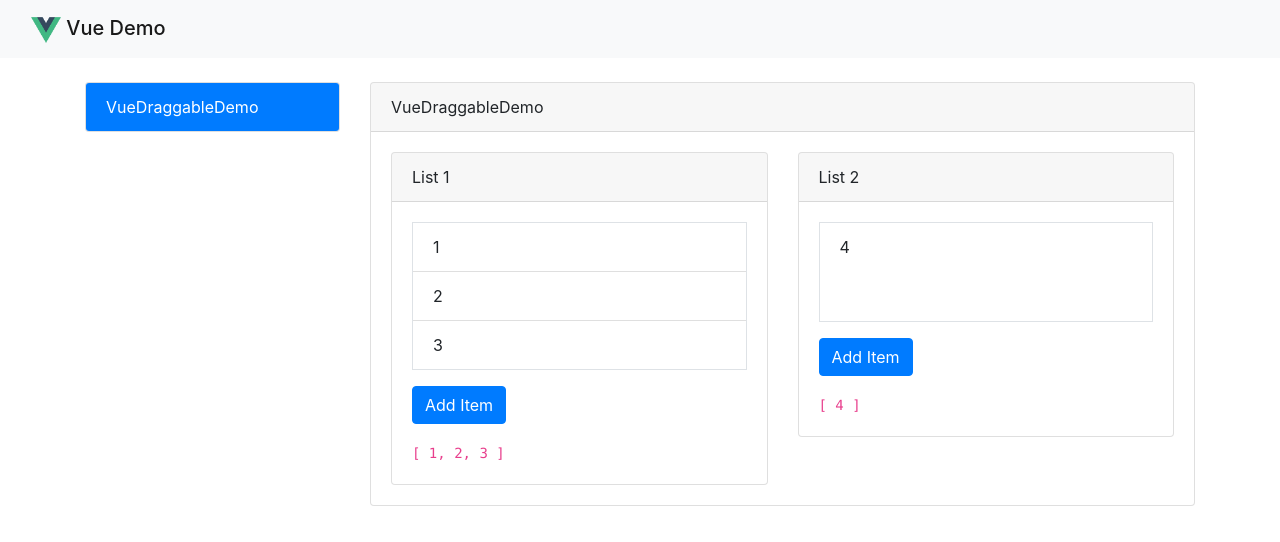
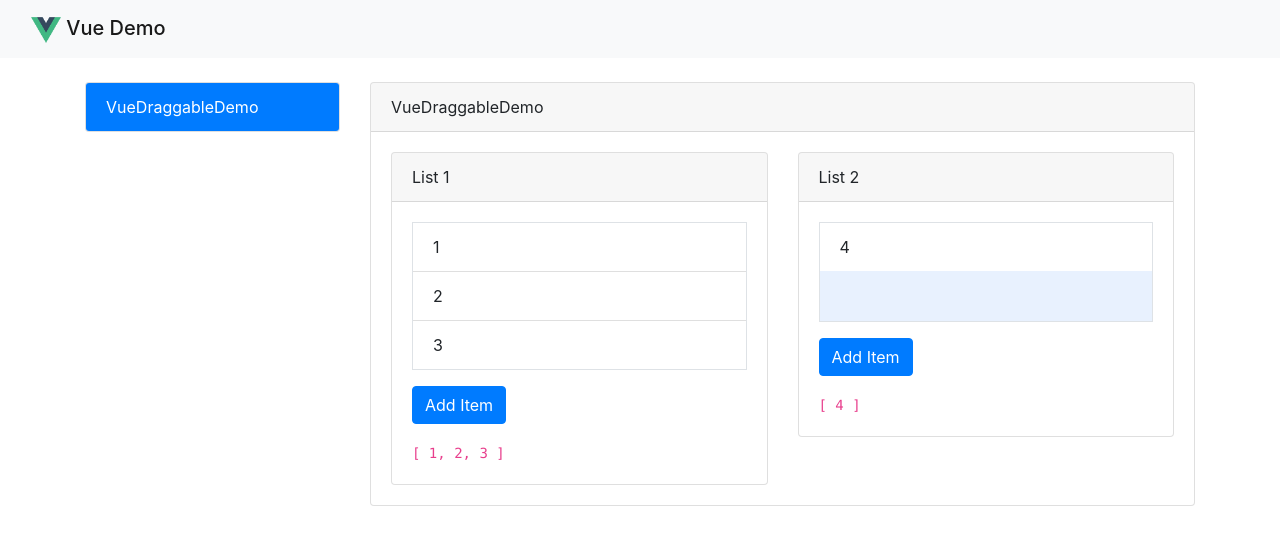
Before and after one commit to duydb/vue-demo, a Vue app: page / in a window 1280 px wide. Shown: the top 542 px of the page. Built offline with nearby package versions, Linux system fonts and the light colour scheme.

Commit message:
update UI

```diff
--- a/src/components/VueDraggable/VueDraggable.vue
+++ b/src/components/VueDraggable/VueDraggable.vue
@@ -92,6 +92,12 @@
     background-color: #efefef;
   }
   .list-container {
+    user-select: none;
     min-height: 100px;
+    background: rgba(77, 144, 247, 0.13);
+  }
+  .list-container .list-group-item {
+    user-select: none;
+    /* border-bottom: 1px solid rgba(0,0,0,.125); */
   }
 </style>
```
